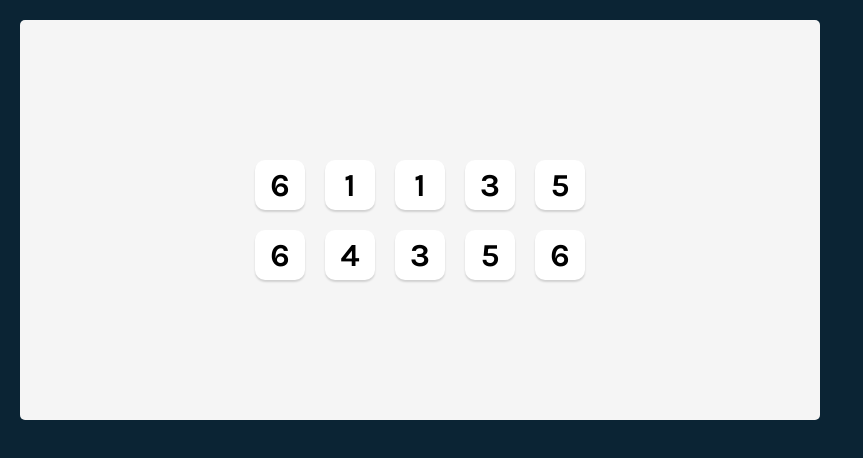
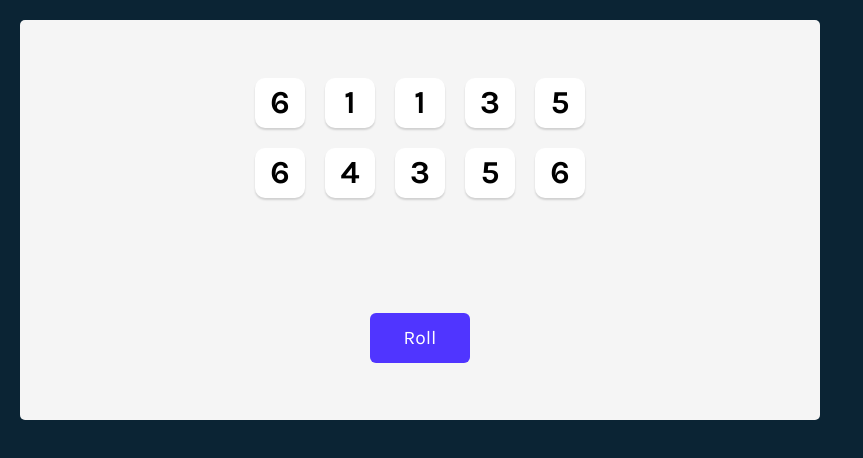
Before and after one commit to laurance18/vite-react, a React (Vite) app: page / in a window 1280 px wide. Shown: the top 458 px of the page, without its empty margins (0-863 px from the left). Built offline with nearby package versions, Linux system fonts and the light colour scheme.

Commit message:
Add roll button

```diff
--- a/src/App.css
+++ b/src/App.css
@@ -15,7 +15,7 @@
     border-radius: 5px;
     display: flex;
     flex-direction: column;
-    justify-content: center;
+    justify-content: space-around;
     align-items: center;
 }
 
@@ -24,3 +24,23 @@
     grid-template: auto auto / repeat(5, 1fr);
     gap: 20px;
 }
+
+.roll-dice {
+    height: 50px;
+    width: 100px;
+    border: none;
+    border-radius: 6px;
+    background-color: #5035FF;
+    color: white;
+    font-size: 1.2rem;
+    font-family: 'Karla', sans-serif;
+    cursor: pointer;
+}
+
+.roll-dice:focus {
+    outline: none;
+}
+
+.roll-dice:active {
+    box-shadow: inset 5px 5px 10px -3px rgba(0, 0, 0, 0.7);
+}
--- a/src/App.jsx
+++ b/src/App.jsx
@@ -15,12 +15,17 @@
 
     const diceElements = dice.map(die => <Die value={die} />)
 
+    function rollDice() {
+        setDice(allNewDice())
+    }
+
     return (
         <div className="App">
             <main>
                 <div className="dice-container">
                     {diceElements}
                 </div>
+                <button className="roll-dice" onClick={rollDice}>Roll</button>
             </main>
         </div>
     )
```
